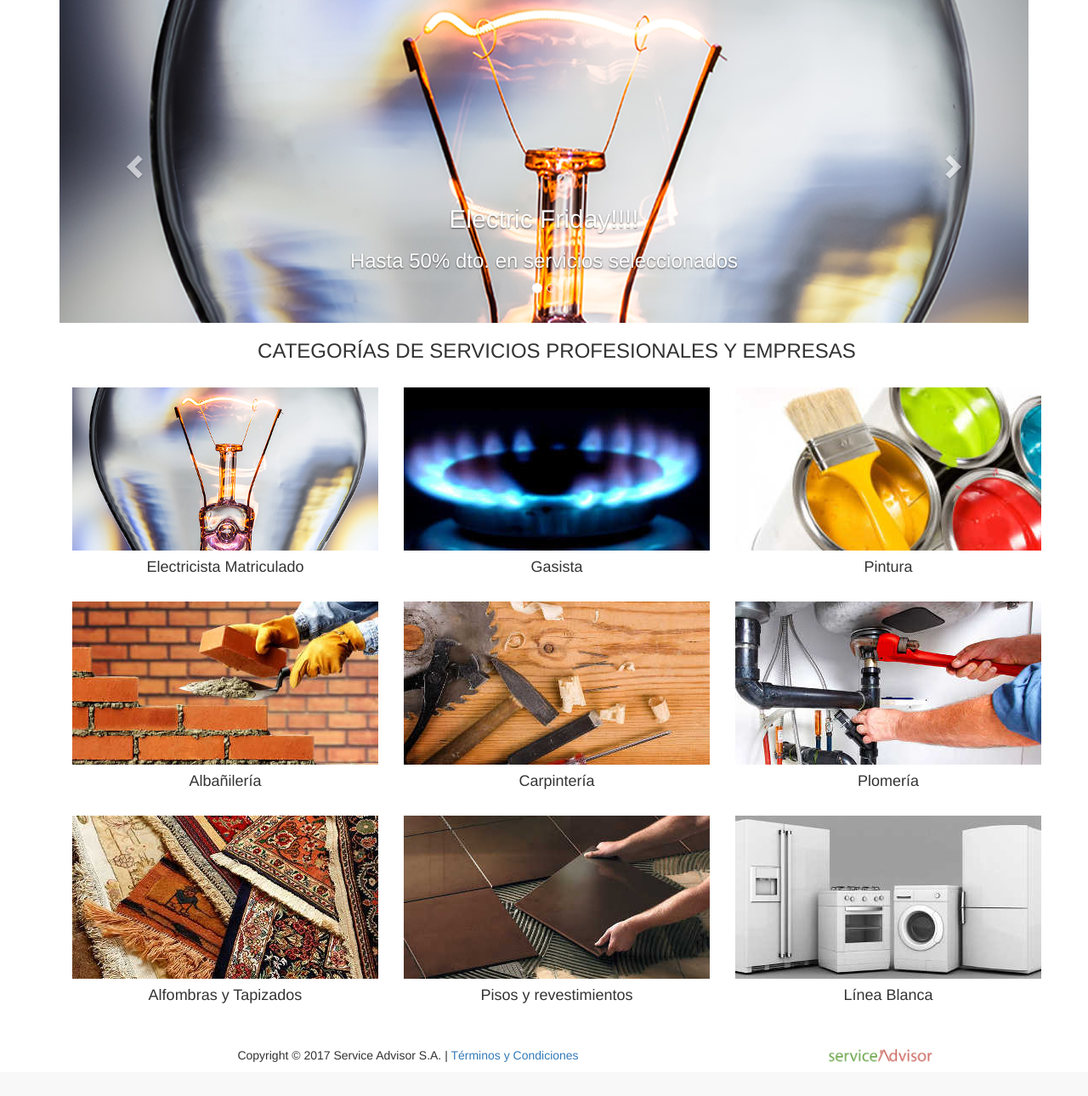
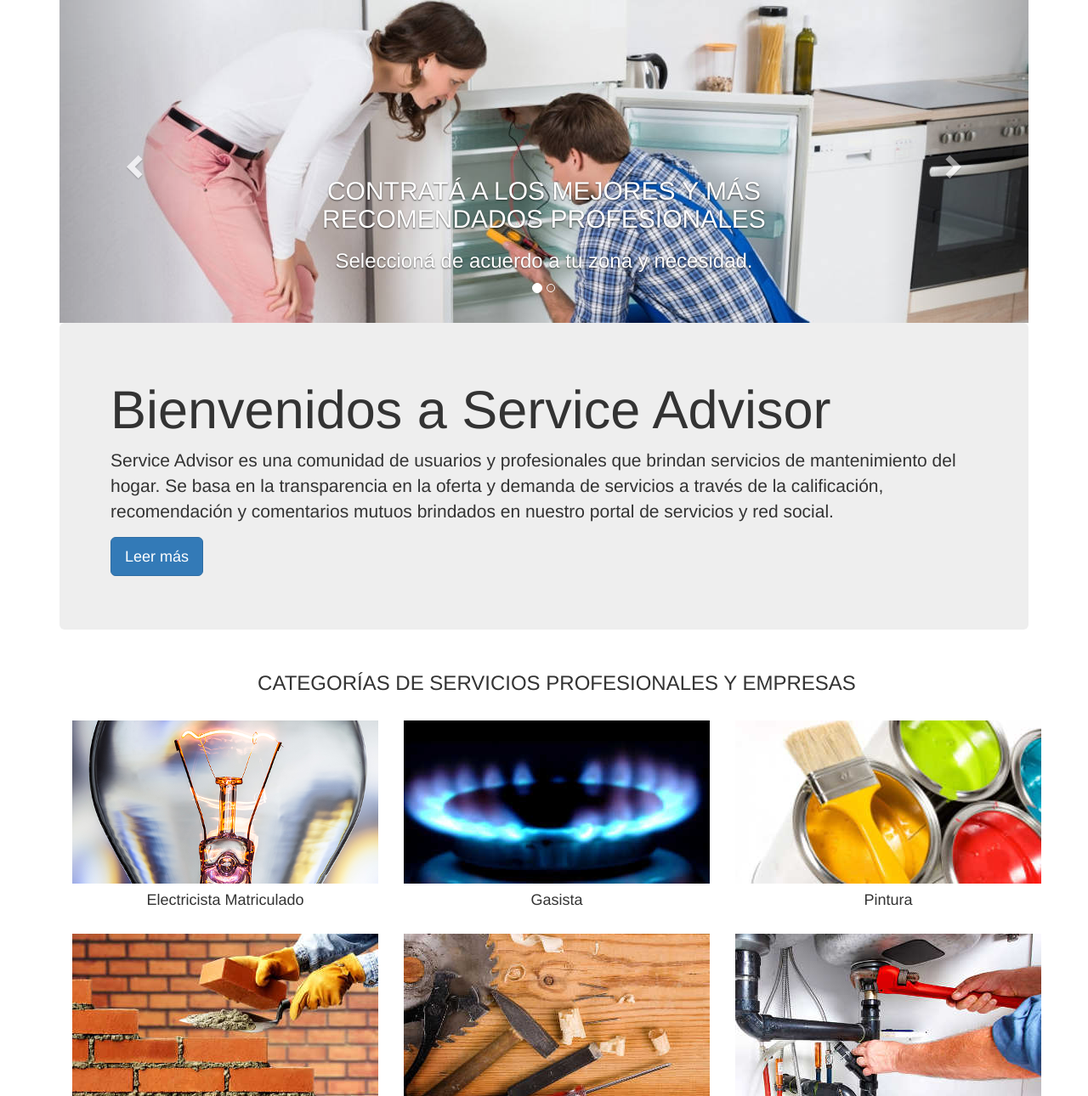
Before and after one commit to peperete/proyectodh, a PHP site: page /home.php in a window 1280 px wide. Shown: the part 52-1342 px from the top of the page at 85% size. Before the commit the page ends 1302 px from the top, so only its background shows below. Run offline with PHP 8.4, Linux system fonts and the light colour scheme.

Commit message:
Auto stash before merge of "master" and "origin/master"
Cambios en el home, con leyenda y mensaje de bienvenida

```diff
--- a/home.php
+++ b/home.php
@@ -14,18 +14,18 @@
     <!-- Wrapper for slides -->
     <div class="carousel-inner" role="listbox">
       <div class="item active">
-        <img src="images/electricidad3.png" class="img-responsive" alt="Electricidad">
+        <img src="images/serviciotecnico1.jpg" class="img-responsive" alt="Electricidad">
         <div class="carousel-caption">
-          <h2>Electric Friday!!!!</h2>
-          <h3>Hasta 50% dto. en servicios seleccionados</h3>
+          <h2>CONTRATÁ A LOS MEJORES Y MÁS RECOMENDADOS PROFESIONALES</h2>
+          <h3>Seleccioná de acuerdo a tu zona y necesidad.</h3>
         </div>
       </div>
 
       <div class="item">
         <img src="images/gas-2.jpg" alt="Gasista">
         <div class="carousel-caption">
-          <h3>More Sell $</h3>
-          <p>Lorem ipsum...</p>
+          <h3>SERVICIOS SEGUROS Y RECOMENDADOS POR LA COMUNIDAD DE SERVICE ADVISOR</h3>
+          <p>Profesionales recomendados por la propia comunidad</p>
         </div>
       </div>
     </div>
@@ -40,7 +40,11 @@
       <span class="sr-only">Next</span>
     </a>
   </div>
-
+  <div class="jumbotron">
+    <h1>Bienvenidos a Service Advisor</h1>
+    <p>Service Advisor es una comunidad de usuarios y profesionales que brindan servicios de mantenimiento del hogar. Se basa en la transparencia en la oferta y demanda de servicios a través de la calificación, recomendación y comentarios mutuos brindados en nuestro portal de servicios y red social.</p>
+    <p><a class="btn btn-primary btn-lg" href="#" role="button">Leer más</a></p>
+</div>
 
   <div class="container text-center">
     <h3>CATEGORÍAS DE SERVICIOS PROFESIONALES Y EMPRESAS</h3><br>
```
Also changed, not shown: images/serviciotecnico1.jpg (added).
